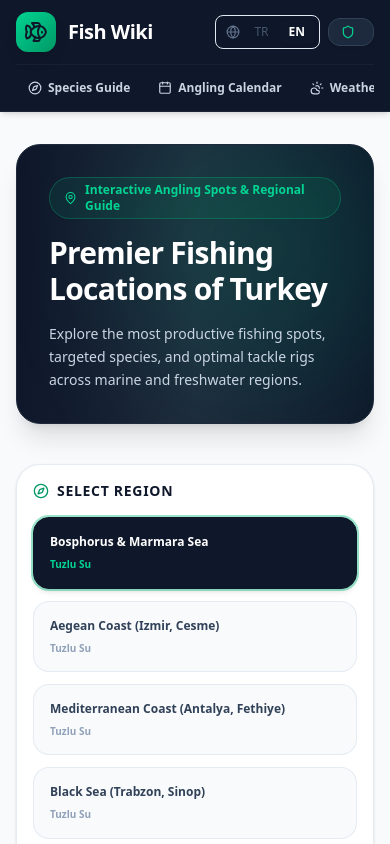
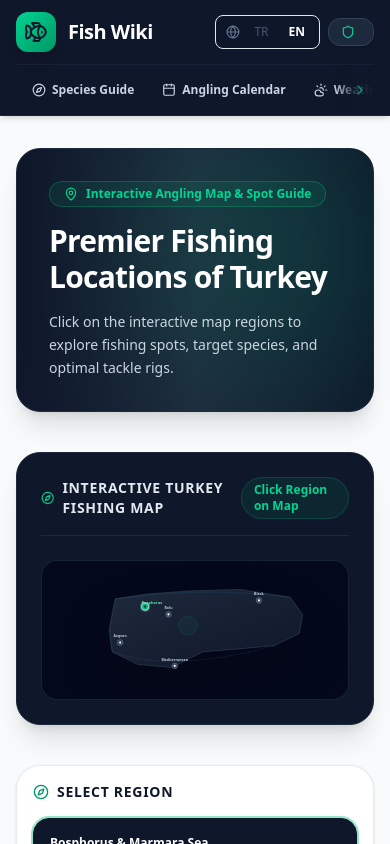
Before and after one commit to Leoredragon/fish-wiki, a Next.js app: page /en/map in a window 390 px wide. Shown: the top 844 px of the page. Built offline with nearby package versions, Linux system fonts and the light colour scheme.

Commit message:
feat: mobil navigasyon bar kaydirma gostergesi ve tiklamali interaktif turkiye av haritasi eklendi

```diff
--- a/components/Header.tsx
+++ b/components/Header.tsx
@@ -3,7 +3,7 @@
 import { Link, usePathname } from '@/i18n/routing';
 import { useTranslations } from 'next-intl';
 import LanguageSwitcher from './LanguageSwitcher';
-import { Shield, Fish, Calendar, CloudSun, MapPin, Compass, Camera } from 'lucide-react';
+import { Shield, Fish, Calendar, CloudSun, MapPin, Compass, Camera, ChevronRight } from 'lucide-react';
 
 export default function Header() {
   const t = useTranslations('Header');
@@ -36,7 +36,7 @@ export default function Header() {
             </div>
           </Link>
 
-          {/* Navigation Links */}
+          {/* Desktop Navigation Links */}
           <nav className="hidden lg:flex items-center space-x-1 border-l border-r border-slate-800/80 px-4">
             {navItems.map((item) => {
               const Icon = item.icon;
@@ -72,8 +72,9 @@ export default function Header() {
           </div>
         </div>
 
-        {/* Mobile Navigation Sub-bar */}
-        <nav className="flex lg:hidden overflow-x-auto py-2 border-t border-slate-800/60 scrollbar-none space-x-1 text-xs">
+        {/* Mobile Navigation Sub-bar with Scroll Hint & Gradient Mask */}
+        <div className="relative lg:hidden border-t border-slate-800/60 overflow-hidden">
+          <nav className="flex overflow-x-auto py-2.5 px-1 scrollbar-none space-x-1 text-xs pr-10">
             {navItems.map((item) => {
               const Icon = item.icon;
               const isActive = pathname === item.href || (item.href !== '/' && pathname.startsWith(item.href));
@@ -83,7 +84,7 @@ export default function Header() {
                   href={item.href}
                   className={`flex items-center space-x-1.5 px-3 py-1.5 rounded-lg text-xs font-semibold whitespace-nowrap transition-all ${
                     isActive
-                    ? 'bg-slate-800 text-emerald-400 border border-slate-700'
+                      ? 'bg-slate-800 text-emerald-400 border border-slate-700 shadow-sm'
                       : 'text-slate-300 hover:text-white'
                   }`}
                 >
@@ -93,6 +94,12 @@ export default function Header() {
               );
             })}
           </nav>
+
+          {/* Animated Scroll Swipe Indicator Mask on Right Edge */}
+          <div className="absolute right-0 top-0 bottom-0 w-10 bg-gradient-to-l from-[#0F172A] via-[#0F172A]/80 to-transparent pointer-events-none flex items-center justify-end pr-1.5">
+            <ChevronRight className="w-4 h-4 text-emerald-400 animate-pulse" />
+          </div>
+        </div>
       </div>
     </header>
   );
--- a/components/RegionMapClient.tsx
+++ b/components/RegionMapClient.tsx
@@ -16,6 +16,7 @@ interface Region {
   popularSpeciesEn: string[];
   recommendedGearTr: string;
   recommendedGearEn: string;
+  pinCoordinates: { cx: number; cy: number };
 }
 
 const REGIONS: Region[] = [
@@ -29,7 +30,8 @@ const REGIONS: Region[] = [
     popularSpeciesTr: ['Lüfer', 'Deniz Levreği', 'İstavrit', 'Palamut'],
     popularSpeciesEn: ['Bluefish', 'European Seabass', 'Horse Mackerel', 'Atlantic Bonito'],
     recommendedGearTr: 'Spinning, Kurşun Arkası Rapala, Hansen Kaşık, Uzun Olta',
-    recommendedGearEn: 'Heavy Spinning, Metal Spoons, Wire Rigs'
+    recommendedGearEn: 'Heavy Spinning, Metal Spoons, Wire Rigs',
+    pinCoordinates: { cx: 215, cy: 95 }
   },
   {
     id: 'aegean',
@@ -41,7 +43,8 @@ const REGIONS: Region[] = [
     popularSpeciesTr: ['Çupra', 'Deniz Levreği', 'Kalamar', 'Akya'],
     popularSpeciesEn: ['Gilt-head Bream', 'European Seabass', 'Squid', 'Amberjack'],
     recommendedGearTr: 'Yemli Gezer Kurşunlu Dip Takımı, LRF, EGI Kalamar Zokası',
-    recommendedGearEn: 'Bottom Rigs with Marine Worms, EGI Squid Jigs, LRF'
+    recommendedGearEn: 'Bottom Rigs with Marine Worms, EGI Squid Jigs, LRF',
+    pinCoordinates: { cx: 135, cy: 210 }
   },
   {
     id: 'mediterranean',
@@ -53,7 +56,8 @@ const REGIONS: Region[] = [
     popularSpeciesTr: ['Akya', 'Grida (Lagos)', 'Kuzu Balığı', 'Çupra'],
     popularSpeciesEn: ['Amberjack', 'White Grouper', 'Greater Amberjack', 'Bream'],
     recommendedGearTr: 'Slow Jigging, Sırtı (Trolling), Ağır Dip Oltası',
-    recommendedGearEn: 'Slow Jigging, Offshore Trolling, Heavy Bottom Tackle'
+    recommendedGearEn: 'Slow Jigging, Offshore Trolling, Heavy Bottom Tackle',
+    pinCoordinates: { cx: 310, cy: 285 }
   },
   {
     id: 'blacksea',
@@ -65,7 +69,8 @@ const REGIONS: Region[] = [
     popularSpeciesTr: ['Kalkan', 'Mezgit', 'İstavrit', 'Lüfer'],
     popularSpeciesEn: ['Turbot', 'Whiting', 'Horse Mackerel', 'Bluefish'],
     recommendedGearTr: 'Surfcasting Dip Takımı, Çapari, Kaşık',
-    recommendedGearEn: 'Surfcasting Rigs, Sabiki Rigs, Metal Spoons'
+    recommendedGearEn: 'Surfcasting Rigs, Sabiki Rigs, Metal Spoons',
+    pinCoordinates: { cx: 580, cy: 75 }
   },
   {
     id: 'abant_lakes',
@@ -77,7 +82,8 @@ const REGIONS: Region[] = [
     popularSpeciesTr: ['Abant Alası', 'Aynalı Sazan', 'Tatlı Su Kefali'],
     popularSpeciesEn: ['Abant Trout', 'Mirror Carp', 'Chub'],
     recommendedGearTr: 'Fly-Fishing, Boilie Sazan Montajı, LRF Micro Kaşık',
-    recommendedGearEn: 'Fly-Fishing, Hair Rigs with Boilies, Micro Lures'
+    recommendedGearEn: 'Fly-Fishing, Hair Rigs with Boilies, Micro Lures',
+    pinCoordinates: { cx: 290, cy: 120 }
   }
 ];
 
@@ -101,7 +107,7 @@ export default function RegionMapClient() {
         <div className="relative z-10 max-w-3xl space-y-4">
           <div className="inline-flex items-center space-x-2 bg-emerald-500/10 border border-emerald-500/30 text-emerald-400 px-3.5 py-1 rounded-full text-xs font-semibold">
             <MapPin className="w-3.5 h-3.5" />
-            <span>{isTr ? 'İnteraktif Av Meraları ve Bölge Rehberi' : 'Interactive Angling Spots & Regional Guide'}</span>
+            <span>{isTr ? 'İnteraktif Av Meraları ve Harita Rehberi' : 'Interactive Angling Map & Spot Guide'}</span>
           </div>
 
           <h1 className="text-3xl sm:text-4xl font-extrabold tracking-tight">
@@ -110,18 +116,131 @@ export default function RegionMapClient() {
 
           <p className="text-sm text-slate-300 leading-relaxed font-normal">
             {isTr
-              ? 'Denizlerimiz ve iç sularımızdaki en verimli av bölgelerini, hedef balık türlerini ve meralarda çalışan olta düzeneklerini keşfedin.'
-              : 'Explore the most productive fishing spots, targeted species, and optimal tackle rigs across marine and freshwater regions.'}
+              ? 'Harita üzerindeki av bölgelerine tıklayarak verimli meraları, hedef balık türlerini ve kullanılan olta takımlarını keşfedin.'
+              : 'Click on the interactive map regions to explore fishing spots, target species, and optimal tackle rigs.'}
           </p>
         </div>
       </motion.section>
+
+      {/* Interactive Vector Turkey Map Card */}
+      <div className="bg-[#0F172A] rounded-3xl p-6 sm:p-8 border border-slate-800 shadow-xl space-y-6 text-white relative overflow-hidden">
+        <div className="flex items-center justify-between border-b border-slate-800 pb-4">
+          <div className="flex items-center space-x-2">
+            <Compass className="w-5 h-5 text-emerald-400" />
+            <h2 className="text-sm font-extrabold uppercase tracking-wider text-slate-200">
+              {isTr ? 'Tıklamalı Türkiye Av Haritası' : 'Interactive Turkey Fishing Map'}
+            </h2>
+          </div>
+
+          <span className="text-xs font-semibold bg-emerald-500/10 text-emerald-400 border border-emerald-500/20 px-3 py-1 rounded-full">
+            {isTr ? 'Haritadan Bölge Seçin' : 'Click Region on Map'}
+          </span>
+        </div>
+
+        {/* SVG Map Container */}
+        <div className="relative w-full aspect-[2.2/1] bg-slate-950/80 rounded-2xl p-4 border border-slate-800/80 flex items-center justify-center overflow-hidden">
+          <svg
+            viewBox="0 0 750 340"
+            className="w-full h-full drop-shadow-2xl"
+          >
+            <defs>
+              <linearGradient id="turkeyBg" x1="0%" y1="0%" x2="100%" y2="100%">
+                <stop offset="0%" stopColor="#1E293B" />
+                <stop offset="100%" stopColor="#0F172A" />
+              </linearGradient>
+              <filter id="glow">
+                <feGaussianBlur stdDeviation="3" result="coloredBlur"/>
+                <feMerge>
+                  <feMergeNode in="coloredBlur"/>
+                  <feMergeNode in="SourceGraphic"/>
+                </feMerge>
+              </filter>
+            </defs>
+
+            {/* Stylized Turkey Land Polygon */}
+            <path
+              d="M 120 70 L 220 55 L 350 45 L 520 40 L 680 65 L 720 120 L 710 180 L 630 220 L 520 230 L 400 240 L 300 290 L 190 280 L 110 240 L 100 170 L 120 70 Z"
+              fill="url(#turkeyBg)"
+              stroke="#334155"
+              strokeWidth="2"
+            />
+
+            {/* Sea Boundaries Visual Indicator Lines */}
+            {/* Karadeniz Coast Arc */}
+            <path d="M 120 70 Q 400 30 680 65" fill="none" stroke="#38BDF8" strokeWidth="1.5" strokeDasharray="4 4" opacity="0.4" />
+            {/* Ege Coast Arc */}
+            <path d="M 120 70 Q 90 170 110 240" fill="none" stroke="#34D399" strokeWidth="1.5" strokeDasharray="4 4" opacity="0.4" />
+            {/* Akdeniz Coast Arc */}
+            <path d="M 110 240 Q 300 310 630 220" fill="none" stroke="#60A5FA" strokeWidth="1.5" strokeDasharray="4 4" opacity="0.4" />
+
+            {/* Interactive Pins for Each Region */}
+            {REGIONS.map((reg) => {
+              const isSelected = selectedRegion.id === reg.id;
+              const { cx, cy } = reg.pinCoordinates;
+
+              return (
+                <g
+                  key={reg.id}
+                  onClick={() => setSelectedRegion(reg)}
+                  className="cursor-pointer group"
+                >
+                  {/* Outer Pulsing Ring */}
+                  {isSelected && (
+                    <circle
+                      cx={cx}
+                      cy={cy}
+                      r="18"
+                      className="fill-emerald-500/20 stroke-emerald-400 animate-ping opacity-75"
+                      strokeWidth="1"
+                    />
+                  )}
+
+                  {/* Pin Base Circle */}
+                  <circle
+                    cx={cx}
+                    cy={cy}
+                    r={isSelected ? '12' : '9'}
+                    className={`transition-all duration-300 ${
+                      isSelected
+                        ? 'fill-emerald-500 stroke-white'
+                        : 'fill-slate-700 hover:fill-emerald-400 stroke-slate-500'
+                    }`}
+                    strokeWidth="2"
+                    filter={isSelected ? 'url(#glow)' : undefined}
+                  />
+
+                  {/* Pin Center Dot */}
+                  <circle
+                    cx={cx}
+                    cy={cy}
+                    r="3.5"
+                    fill={isSelected ? '#0F172A' : '#FFFFFF'}
+                  />
+
+                  {/* Region Label Tag */}
+                  <text
+                    x={cx}
+                    y={cy - 16}
+                    textAnchor="middle"
+                    className={`text-[11px] font-extrabold tracking-wide transition-all ${
+                      isSelected ? 'fill-emerald-300 font-black scale-110' : 'fill-slate-300 group-hover:fill-white'
+                    }`}
+                  >
+                    {isTr ? reg.nameTr.split(' ')[0] : reg.nameEn.split(' ')[0]}
+                  </text>
+                </g>
+              );
+            })}
+          </svg>
+        </div>
+      </div>
 
       {/* Region Selector Pills */}
       <div className="bg-white p-4 sm:p-6 rounded-3xl border border-slate-200/80 shadow-sm space-y-4">
         <div className="flex items-center space-x-2">
           <Compass className="w-4 h-4 text-emerald-600" />
           <h2 className="text-sm font-bold text-[#0F172A] uppercase tracking-wider">
-            {isTr ? 'Bölge Seçin' : 'Select Region'}
+            {isTr ? 'Bölge Listesi' : 'Select Region'}
           </h2>
         </div>
 
```
Lines whose indentation alone changed are shown as unchanged.
